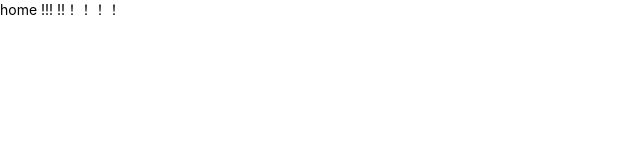
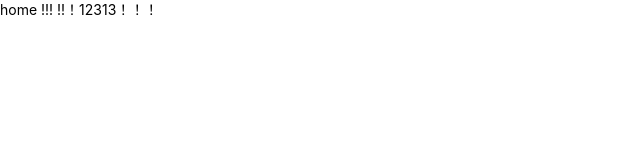
Before and after one commit to yaeSakuras/react-ts, a React (Create React App) app: page /#/home in a window 1280 px wide. Shown: the top 160 px of the page, without its empty margins (0-640 px from the left). Built offline with nearby package versions, Linux system fonts and the light colour scheme.

Commit message:
测试发布7

```diff
--- a/src/components/Route/RouteLoading.tsx
+++ b/src/components/Route/RouteLoading.tsx
@@ -2,7 +2,7 @@ import React from "react";
 
 const RouteLoading: React.FC = () => {
   return (
-      <div>loading</div>
+      <div>loading!!!</div>
   )
 };
 
--- a/src/views/Home/index.tsx
+++ b/src/views/Home/index.tsx
@@ -2,7 +2,7 @@ import React from 'react';
 
 const Home: React.FC = () => {
     return (
-        <div>home !!! !!！！！！</div>
+        <div>home !!! !!！12313！！！</div>
     );
 };
 
```
